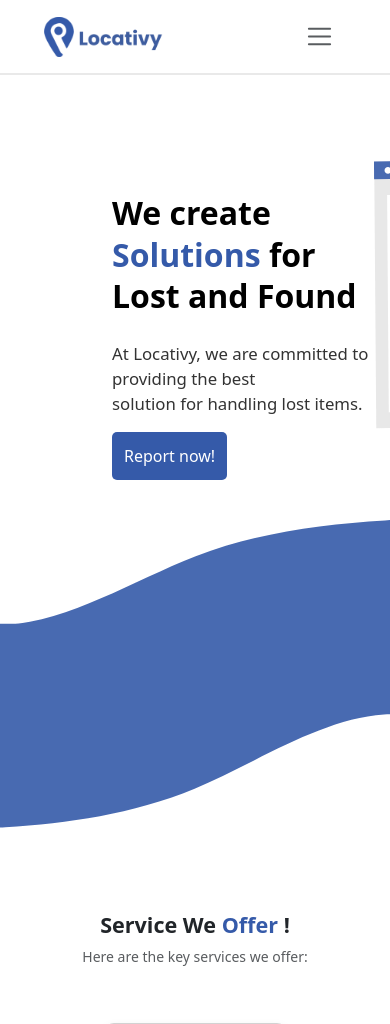
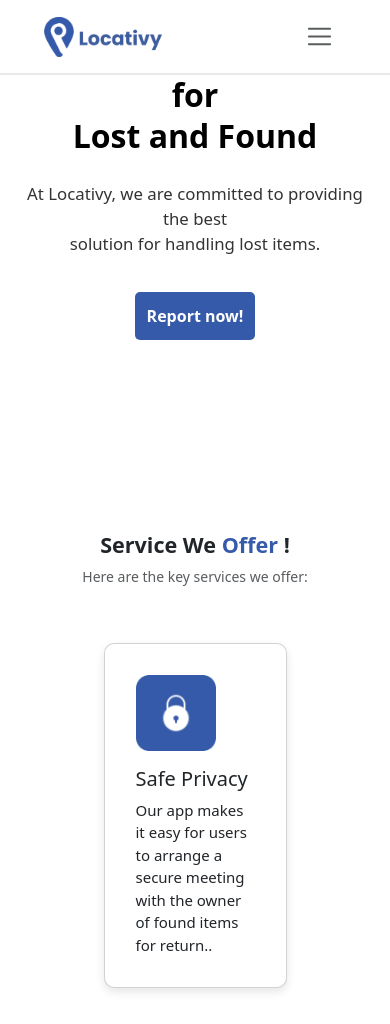
Before and after one commit to AchmadAdji/Locativy, a PHP site: page /index.html in a window 390 px wide. Shown: the top 1024 px of the page. Run offline with PHP 8.4, Linux system fonts and the light colour scheme.

Commit message:
adji ubah

```diff
--- a/index.html
+++ b/index.html
@@ -59,22 +59,23 @@
 
     <!-- Hero Section -->
 <div class="hero-section">
+  <!-- Gambar Latar Belakang -->
+  <img src="assets/image/icon-1.svg" alt="Background" class="background-image">
+
   <!-- Konten Teks -->
   <div class="content">
       <h3 class="hero-1 fw-bold mb-4">
           We create <span>Solutions</span> for <br>Lost and Found
       </h3>
-        <p class="text-hero-1">
+      <p class="text-hero-1" style="padding-bottom: 20px;">
           At Locativy, we are committed to providing the best <br> solution for handling lost items.
       </p>
-        <div class="button">
-          <a class="button-custom" type="submit" href="report.php">Report now!</a>
+      <div class="button" style="margin-bottom: 5rem;">
+          <a class="button-custom" href="report.php">Report now!</a>
+      </div>
   </div>
 </div>
 
-      <!-- Gambar Latar Belakang -->
-      <img src="assets/image/icon-1.svg" alt="Background" class="background-image" style="margin-bottom: 10rem;">
-    </div>
 
     <div class="service-section d-flex align-items-center">
       <div class="content-service">
@@ -205,15 +206,12 @@
                     </div>
               </li>
           </ul>
-          <div class="row" style="margin-top: 2rem;">
-            <div class="col d-flex align-items-center">
-                <button class="button-custom" style="width: 200px;" href="report.php">Get started</button>
-            </div>
-          </div>
       </div>
 
       <!-- About Section -->
     <div class="about-us-section">
+      <!-- Gambar Latar Belakang -->
+      <img src="assets/image/icon-2.svg" alt="Background" class="background-image" style="margin-bottom: 10rem;">
       <!-- Konten Teks -->
       <div class="about-content">
         <h4 class="about-1 fw-bold mb-4">
@@ -224,12 +222,11 @@
           These applications are usually <br> used to create a platform where people can report lost items, search <br>
           for lost items, or report found items. We apply this application in the <br> school environment...
         </p>
-        <div class="a-about-1 mt-4">
-          <a href="form-report.html" class="button-custom px-4">Read More</a>
+          <div class="col d-flex align-items-center">
+            <a class="button-custom" href="aboutus.html">Read More</a>
       </div>
       </div>
-      <!-- Gambar Latar Belakang -->
-      <img src="assets/image/icon-2.svg" alt="Background" class="background-image" style="margin-bottom: 10rem;">
+
     </div>
 
     <section id="testimoni" class="testimoni pt-5 pb-5" >
--- a/style.css
+++ b/style.css
@@ -124,10 +124,10 @@
     height: 100vh;
     display: flex;
     align-items: center;
+    justify-content: center;
     text-align: left;
     overflow: hidden;
-    z-index: 2;
-    margin-top: 10rem;
+    padding: 2rem;
 }
 
 /* Gambar Latar Belakang */
@@ -137,23 +137,22 @@
     left: 0;
     width: 100%;
     height: 100%;
-    object-fit: contain;
-    z-index: 3;
+    object-fit: cover;
+    z-index: -1;  /* Gambar latar belakang ada di belakang konten */
     opacity: 0.9;
-    margin-bottom: 5rem;
 }
 
 /* Konten Teks */
 .content {
     position: relative;
-    z-index: 3;
+    z-index: 2;  /* Pastikan lebih tinggi dari gambar */
     color: #000;
     border-radius: 10px;
-    margin-left: 6rem;
     max-width: 600px;
-    margin-bottom: 20rem;
+    text-align: left;
 }
 
+/* Heading */
 .hero-1 {
     font-size: 2.3rem;
     line-height: 1.3;
@@ -163,10 +162,26 @@
     color: #355AA9;
 }
 
+/* Paragraf */
 .text-hero-1 {
     font-size: 1.05rem;
     margin-top: 1rem;
     color: #333;
+}
+
+/* Tombol */
+.button-custom {
+    display: inline-block;
+    background-color: #355AA9;
+    color: white;
+    padding: 10px 20px;
+    border-radius: 5px;
+    text-decoration: none;
+    font-weight: bold;
+}
+
+.button-custom:hover {
+    background-color: #2a4d8c;
 }
 
 /* Responsive Design */
@@ -174,6 +189,13 @@
     .hero-section {
         height: auto;
         padding: 2rem 1rem;
+        text-align: center;
+        flex-direction: column;
+    }
+
+    .content {
+        max-width: 100%;
+        text-align: center;
     }
 
     .hero-1 {
@@ -184,6 +206,8 @@
         object-fit: cover;
     }
 }
+
+
 
 .service-section {
     display: flex;
```
Also changed, not shown: assets/css/listpage.css (+26 -1 lines), index.php (+7 -12 lines). Lines whose indentation alone changed are shown as unchanged.
